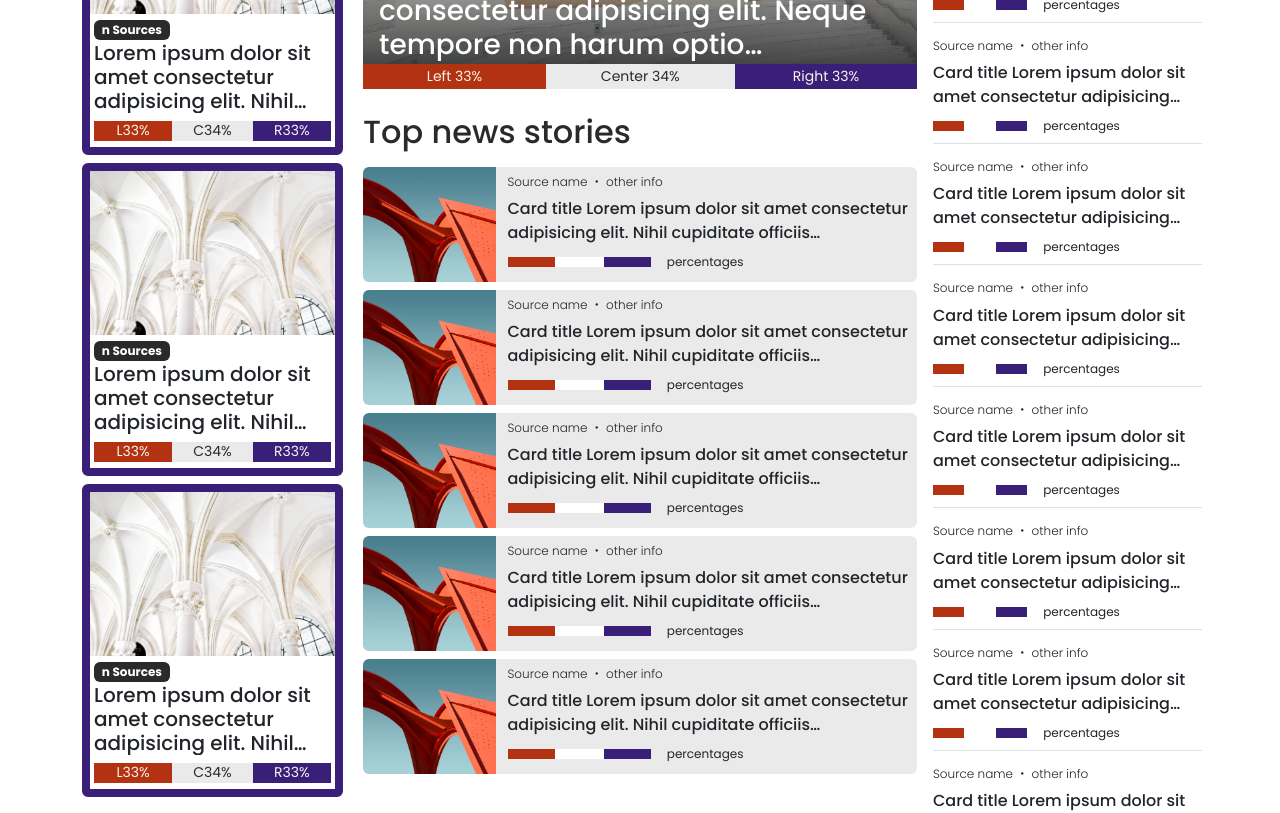
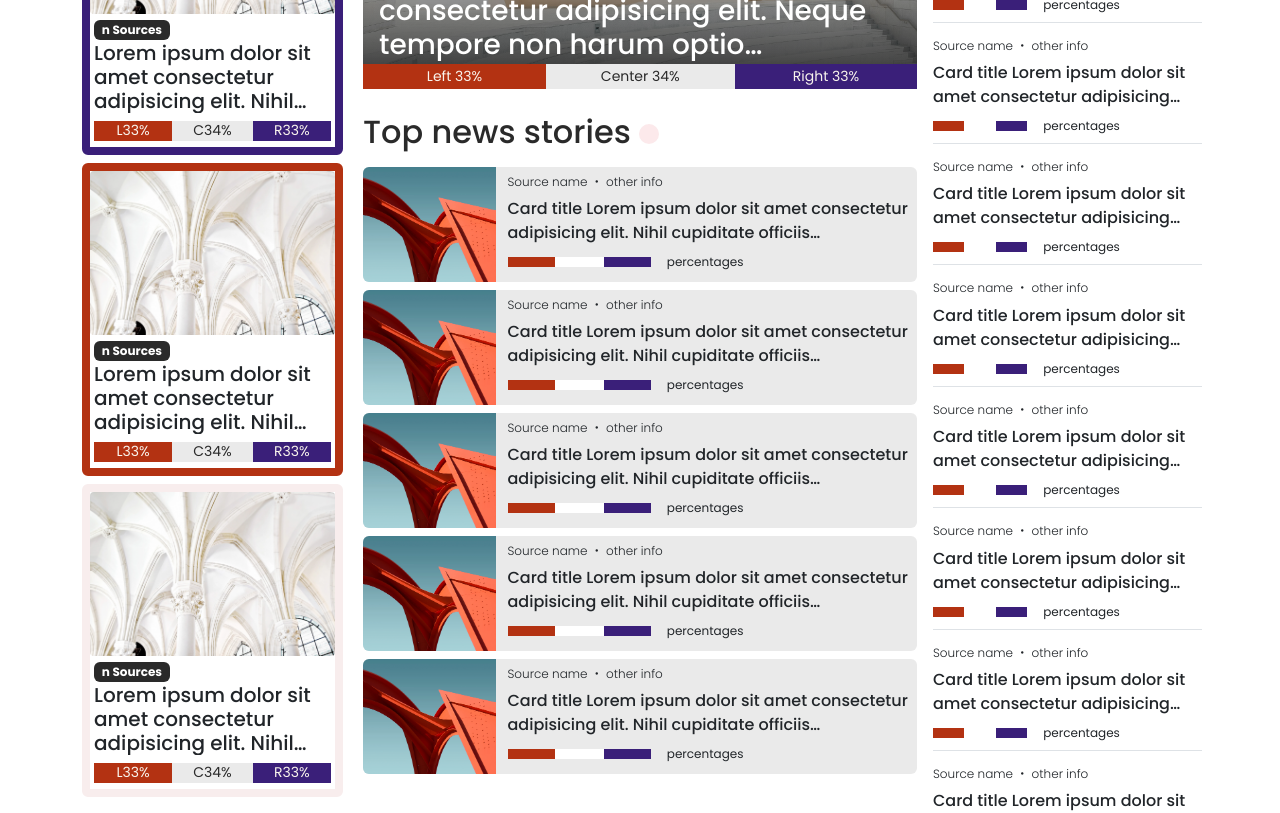
Before and after one commit to Emanuele-P/CapstoneProject_BalancedNews, a React (Vite) app in the folder vite-react/: page /home in a window 1280 px wide. Shown: the part 420-1233 px from the top of the page. Built offline with nearby package versions, Linux system fonts and the light colour scheme.

Commit message:
update login and register in frontend

```diff
--- a/vite-react/src/components/home/LeftAside.jsx
+++ b/vite-react/src/components/home/LeftAside.jsx
@@ -5,9 +5,9 @@ function LeftAside() {
   return (
     <Col lg={3} className="left-aside">
       <h6 className="mb-3">Stories disproportionately reported by the Right, the Left or the Center</h6>
-      <LeftCard />
-      <LeftCard />
-      <LeftCard />
+      <LeftCard borderClass="right-border" />
+      <LeftCard borderClass="left-border" />
+      <LeftCard borderClass="center-border" />
     </Col>
   )
 }
--- a/vite-react/src/components/home/LeftCard.jsx
+++ b/vite-react/src/components/home/LeftCard.jsx
@@ -3,7 +3,8 @@ import pic from '../../assets/leftpic.webp'
 import BiasBar from '../BiasBar'
 import { Link } from 'react-router-dom'
 
-function LeftCard() {
+// eslint-disable-next-line react/prop-types
+function LeftCard({ borderClass }) {
   const leftPercentage = 'L33%'
   const centerPercentage = 'C34%'
   const rightPercentage = 'R33%'
@@ -11,7 +12,7 @@ function LeftCard() {
   return (
     <>
       <Link to={'/article'}>
-        <Card className="left-card w-100">
+        <Card className={`left-card w-100 ${borderClass}`}>
           <Row>
             <div className="left-card-pic-container">
               <Card.Img src={pic} className="left-card-pic" />
--- a/vite-react/src/components/home/MainSection.jsx
+++ b/vite-react/src/components/home/MainSection.jsx
@@ -1,4 +1,4 @@
-import { Col, Image } from 'react-bootstrap'
+import { Col, Image, Spinner } from 'react-bootstrap'
 import hero from '../../assets/hero.jpg'
 import CentralCard from './CentralCard'
 import BiasBar from '../BiasBar'
@@ -27,7 +27,9 @@ function MainSection() {
           />
         </section>
       </Link>
-      <h2>Top news stories</h2>
+      <h2>
+        Top news stories <Spinner animation="grow" className="text-danger" />
+      </h2>
       <CentralCard />
       <CentralCard />
       <CentralCard />
--- a/vite-react/src/components/login/LoginForm.jsx
+++ b/vite-react/src/components/login/LoginForm.jsx
@@ -1,19 +1,33 @@
-import { useState } from 'react'
-import { Button, Form, Container, Row, Col, Image } from 'react-bootstrap'
-import { Link } from 'react-router-dom'
+import { useEffect, useState } from 'react'
+import { Button, Form, Container, Row, Col, Image, Spinner } from 'react-bootstrap'
+import { Link, useNavigate } from 'react-router-dom'
 import { login } from '../../redux/actions/authActions'
 import { useDispatch, useSelector } from 'react-redux'
 
 const LoginForm = () => {
   const [email, setEmail] = useState('')
   const [password, setPassword] = useState('')
+  const [showWelcome, setShowWelcome] = useState(false)
+
   const dispatch = useDispatch()
-  const { loading, error } = useSelector((state) => state.auth)
+  const navigate = useNavigate()
+
+  const { loading, error, isAuthenticated, user } = useSelector((state) => state.auth)
 
   const handleSubmit = (e) => {
     e.preventDefault()
     dispatch(login(email, password))
   }
+
+  useEffect(() => {
+    if (isAuthenticated) {
+      setShowWelcome(true)
+      setTimeout(() => {
+        navigate('/home')
+        console.log(user)
+      }, 2000)
+    }
+  }, [isAuthenticated, navigate])
 
   return (
     <div className="background-login">
@@ -23,6 +37,12 @@ const LoginForm = () => {
             <Image className="img-fluid  img-col" />
           </Col>
 
+          {showWelcome ? (
+            <Col xs={12} md={12} lg={5} className="d-flex flex-column align-items-center justify-content-center notice">
+              <h4 className="mb-4">Welcome {user?.email}!</h4>
+              <Spinner animation="border" />
+            </Col>
+          ) : (
             <Col xs={12} md={12} lg={5}>
               <h1 className="mt-3 mb-4">Log In</h1>
               <Form onSubmit={handleSubmit}>
@@ -83,6 +103,7 @@ const LoginForm = () => {
                 <Button className="join-btn">New to Balanced News? Join Now</Button>
               </Link>
             </Col>
+          )}
         </Row>
       </Container>
     </div>
--- a/vite-react/src/components/login/SignupForm.jsx
+++ b/vite-react/src/components/login/SignupForm.jsx
@@ -1,8 +1,8 @@
-import { Button, Form, Container, Row, Col, Image } from 'react-bootstrap'
-import { Link } from 'react-router-dom'
+import { Button, Form, Container, Row, Col, Image, Spinner } from 'react-bootstrap'
+import { Link, useNavigate } from 'react-router-dom'
 import { useDispatch, useSelector } from 'react-redux'
 import { register } from '../../redux/actions/authActions'
-import { useState } from 'react'
+import { useEffect, useState } from 'react'
 
 const SignupForm = () => {
   const [name, setName] = useState('')
@@ -11,12 +11,29 @@ const SignupForm = () => {
   const [email, setEmail] = useState('')
   const [password, setPassword] = useState('')
   const dispatch = useDispatch()
-  const { loading, error } = useSelector((state) => state.auth)
+  const navigate = useNavigate()
+  const { loading, error, user } = useSelector((state) => state.auth)
+  const [isRegistered, setIsRegistered] = useState(false)
 
   const handleSubmit = (e) => {
     e.preventDefault()
     dispatch(register({ name, surname, username, email, password }))
   }
+
+  useEffect(() => {
+    if (user) {
+      setIsRegistered(true)
+      setTimeout(() => {
+        navigate('/')
+      }, 3000)
+    }
+  }, [user, navigate])
+
+  useEffect(() => {
+    if (user) {
+      setIsRegistered(true)
+    }
+  }, [user])
 
   return (
     <div className="background-login">
@@ -26,6 +43,12 @@ const SignupForm = () => {
             <Image className="img-fluid  img-col" />
           </Col>
 
+          {isRegistered ? (
+            <Col xs={12} md={12} lg={5} className="d-flex flex-column align-items-center justify-content-center notice">
+              <h4 className="mb-4">User registered correctly! A mail has been sent to your registered address.</h4>
+              <Spinner animation="border" />
+            </Col>
+          ) : (
             <Col xs={12} md={12} lg={5}>
               <h1 className="mt-3 mb-4">Create your free account</h1>
               <Form onSubmit={handleSubmit}>
@@ -120,6 +143,7 @@ const SignupForm = () => {
                 <Button className="join-btn">Already a Subscriber? Log In</Button>
               </Link>
             </Col>
+          )}
         </Row>
       </Container>
     </div>
--- a/vite-react/src/redux/reducers/authReducer.js
+++ b/vite-react/src/redux/reducers/authReducer.js
@@ -11,6 +11,7 @@ const initialState = {
   loading: false,
   user: null,
   error: null,
+  isAuthenticated: false,
 }
 
 const authReducer = (state = initialState, action) => {
@@ -19,11 +20,12 @@ const authReducer = (state = initialState, action) => {
     case LOGIN_REQUEST:
       return { ...state, loading: true }
     case REGISTER_SUCCESS:
+      return { ...state, loading: false, user: action.payload }
     case LOGIN_SUCCESS:
-      return { ...state, loading: false, user: action.payload }
+      return { ...state, loading: false, user: action.payload, isAuthenticated: true }
     case REGISTER_FAILURE:
     case LOGIN_FAILURE:
-      return { ...state, loading: false, error: action.error }
+      return { ...state, loading: false, error: action.error, isAuthenticated: false }
     default:
       return state
   }
--- a/vite-react/src/style/partials/_home.scss
+++ b/vite-react/src/style/partials/_home.scss
@@ -51,6 +51,11 @@ h2 {
   color: $black;
   margin-block: 1.5rem 1rem;
 }
+.spinner-grow {
+  width: 20px;
+  height: 20px;
+  vertical-align: middle;
+}
 
 //central card latest news
 .central-card {
@@ -100,18 +105,18 @@ h2 {
   background-color: transparent;
   margin-bottom: 0.5rem;
 
-  &:nth-of-type(1) {
+  &.right-border {
     border: 8px solid $right;
   }
-  &:nth-of-type(2) {
+  &.left-border {
     border: 8px solid $left;
   }
-  &:nth-of-type(3) {
+  &.center-border {
     border: 8px solid $center;
   }
 
   .left-card-pic {
-    border-radius: 0px;
+    border-radius: 4px;
     overflow: hidden;
   }
   .card-title {
--- a/vite-react/src/style/partials/_login.scss
+++ b/vite-react/src/style/partials/_login.scss
@@ -60,6 +60,10 @@
   .img-col {
     user-select: none;
   }
+
+  .notice {
+    min-height: 75vh;
+  }
 }
 
 //nav
```
Also changed, not shown: 1 other file (tests, documents, lock files or other folders). Lines whose indentation alone changed are shown as unchanged.
